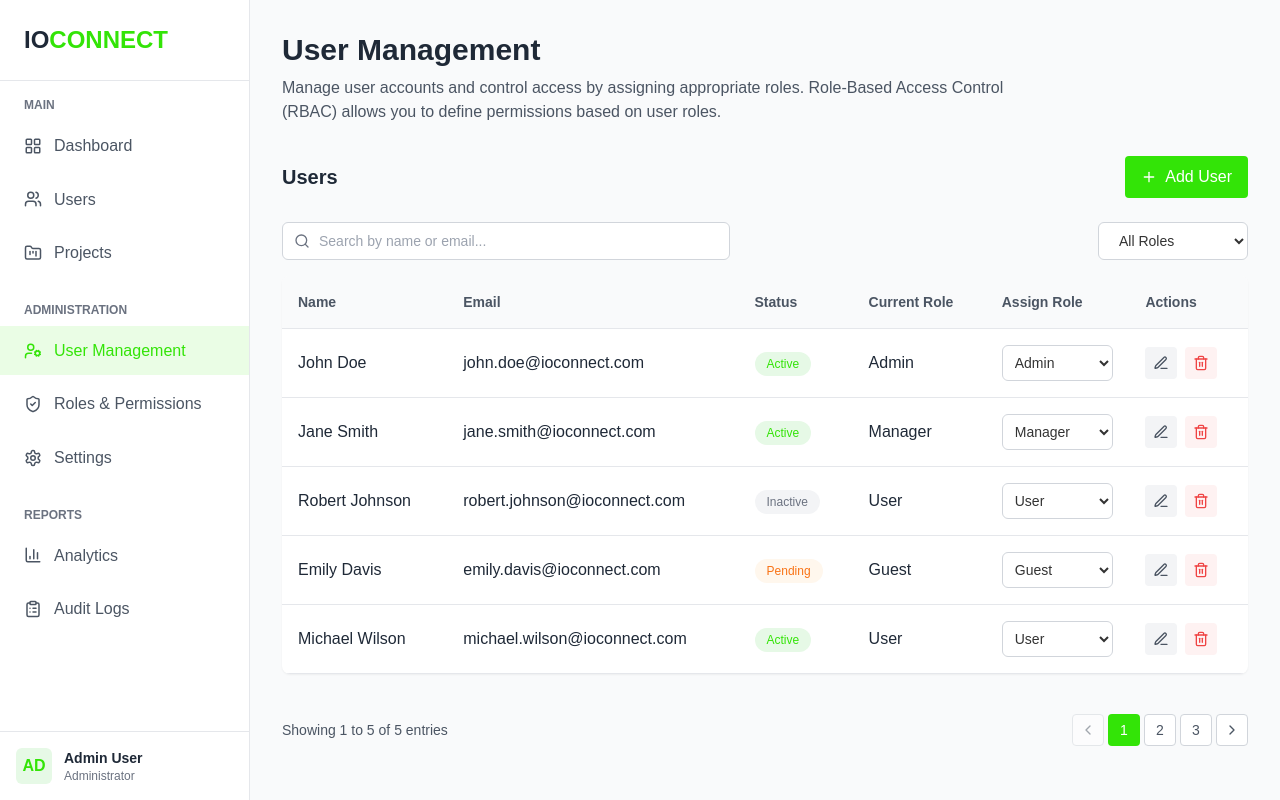
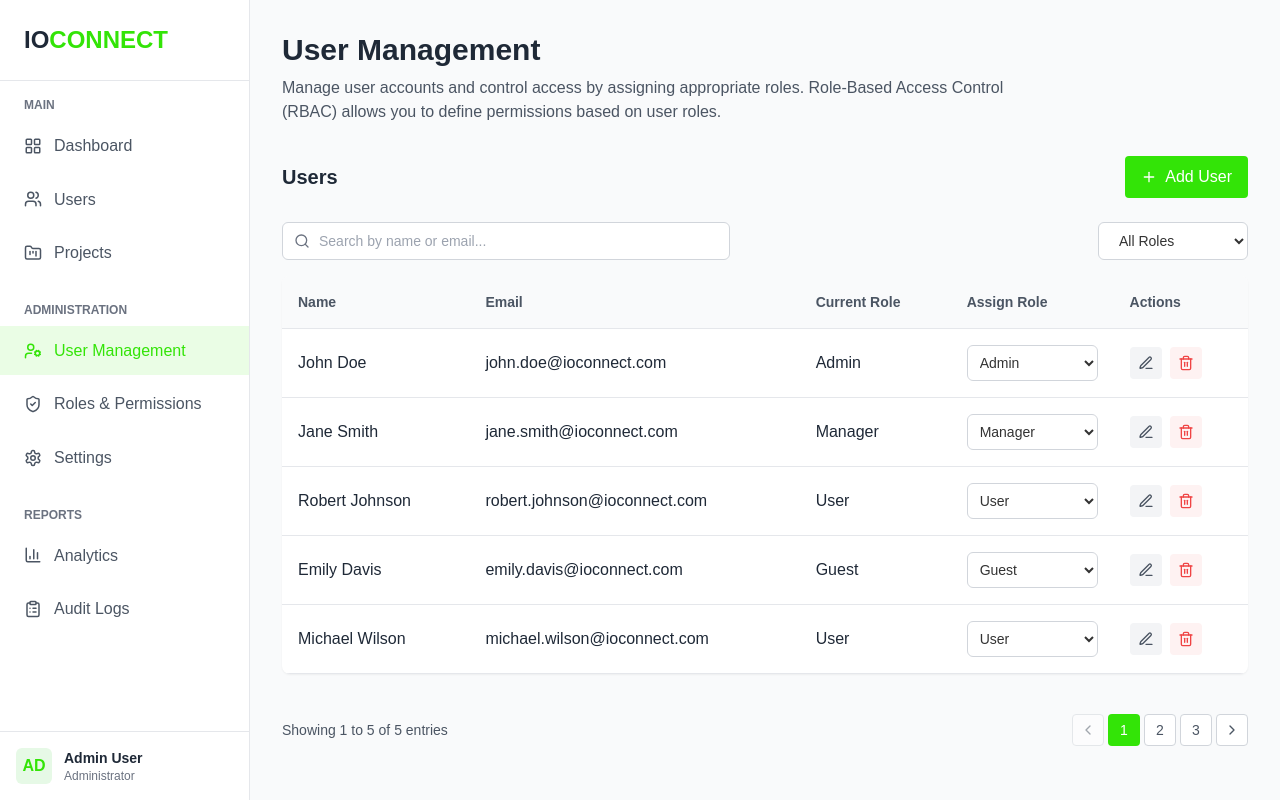
Before and after one commit to pawekz/SERV-IT-MANAGER, a React (Vite) app in the folder frontend/: page /usermanagement in a window 1280 px wide. Built offline with nearby package versions, Linux system fonts and the light colour scheme.

Commit message:
Remove status column from UserManagement table and adjust layout accordingly

```diff
--- a/frontend/src/pages/UserManagementPage/UserManagement.jsx
+++ b/frontend/src/pages/UserManagementPage/UserManagement.jsx
@@ -24,35 +24,30 @@ const UserManagement = () => {
             id: 1,
             name: "John Doe",
             email: "john.doe@ioconnect.com",
-            status: "Active",
             role: "Admin"
         },
         {
             id: 2,
             name: "Jane Smith",
             email: "jane.smith@ioconnect.com",
-            status: "Active",
             role: "Manager"
         },
         {
             id: 3,
             name: "Robert Johnson",
             email: "robert.johnson@ioconnect.com",
-            status: "Inactive",
             role: "User"
         },
         {
             id: 4,
             name: "Emily Davis",
             email: "emily.davis@ioconnect.com",
-            status: "Pending",
             role: "Guest"
         },
         {
             id: 5,
             name: "Michael Wilson",
             email: "michael.wilson@ioconnect.com",
-            status: "Active",
             role: "User"
         }
     ]);
@@ -223,7 +218,6 @@ const UserManagement = () => {
                                 <tr>
                                     <th className="bg-gray-50 text-left p-4 font-semibold text-gray-600 text-sm border-b border-gray-200">Name</th>
                                     <th className="bg-gray-50 text-left p-4 font-semibold text-gray-600 text-sm border-b border-gray-200">Email</th>
-                                    <th className="bg-gray-50 text-left p-4 font-semibold text-gray-600 text-sm border-b border-gray-200">Status</th>
                                     <th className="bg-gray-50 text-left p-4 font-semibold text-gray-600 text-sm border-b border-gray-200">Current Role</th>
                                     <th className="bg-gray-50 text-left p-4 font-semibold text-gray-600 text-sm border-b border-gray-200">Assign Role</th>
                                     <th className="bg-gray-50 text-left p-4 font-semibold text-gray-600 text-sm border-b border-gray-200">Actions</th>
@@ -232,7 +226,7 @@ const UserManagement = () => {
                             <tbody className="relative">
                                 {filteredUsers.length === 0 ? (
                                     <tr>
-                                        <td colSpan="6" className="p-4 text-center text-gray-500">
+                                        <td colSpan="5" className="p-4 text-center text-gray-500">
                                             No users matching your search criteria
                                         </td>
                                     </tr>
@@ -241,14 +235,6 @@ const UserManagement = () => {
                                         <tr key={user.id}>
                                             <td className="p-4 border-b border-gray-200 text-gray-800">{user.name}</td>
                                             <td className="p-4 border-b border-gray-200 text-gray-800">{user.email}</td>
-                                            <td className="p-4 border-b border-gray-200">
-                                                <span className={`inline-block px-3 py-1 rounded-full text-xs font-medium
-                                                    ${user.status === "Active" ? "bg-[#e6f9e6] text-[#33e407]" :
-                                                      user.status === "Inactive" ? "bg-gray-100 text-gray-500" :
-                                                      "bg-orange-50 text-orange-500"}`}>
-                                                    {user.status}
-                                                </span>
-                                            </td>
                                             <td className="p-4 border-b border-gray-200 text-gray-800">{user.role}</td>
                                             <td className="p-4 border-b border-gray-200">
                                                 <select className="w-full py-2 px-2 border border-gray-300 rounded-md bg-white text-sm focus:outline-none focus:border-[#33e407] focus:ring-2 focus:ring-[rgba(51,228,7,0.1)]">
```
